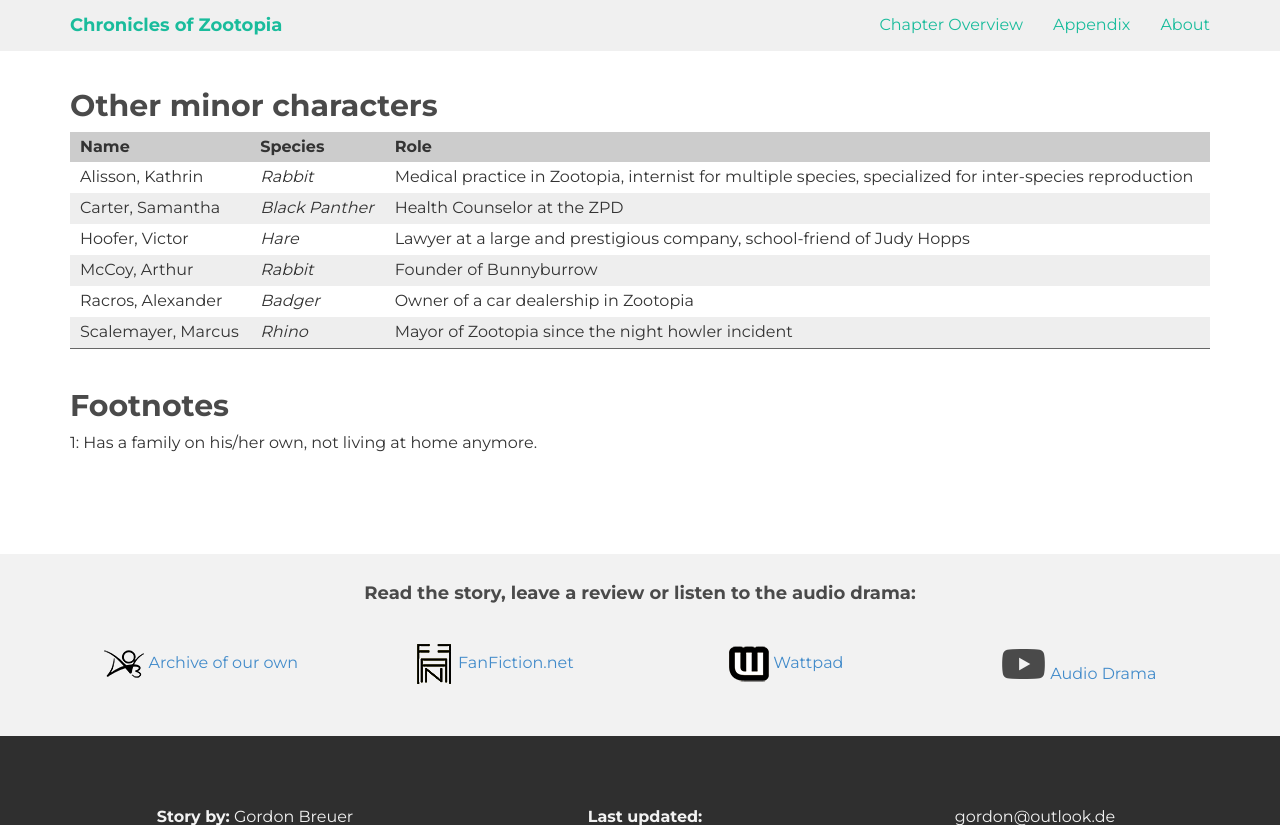
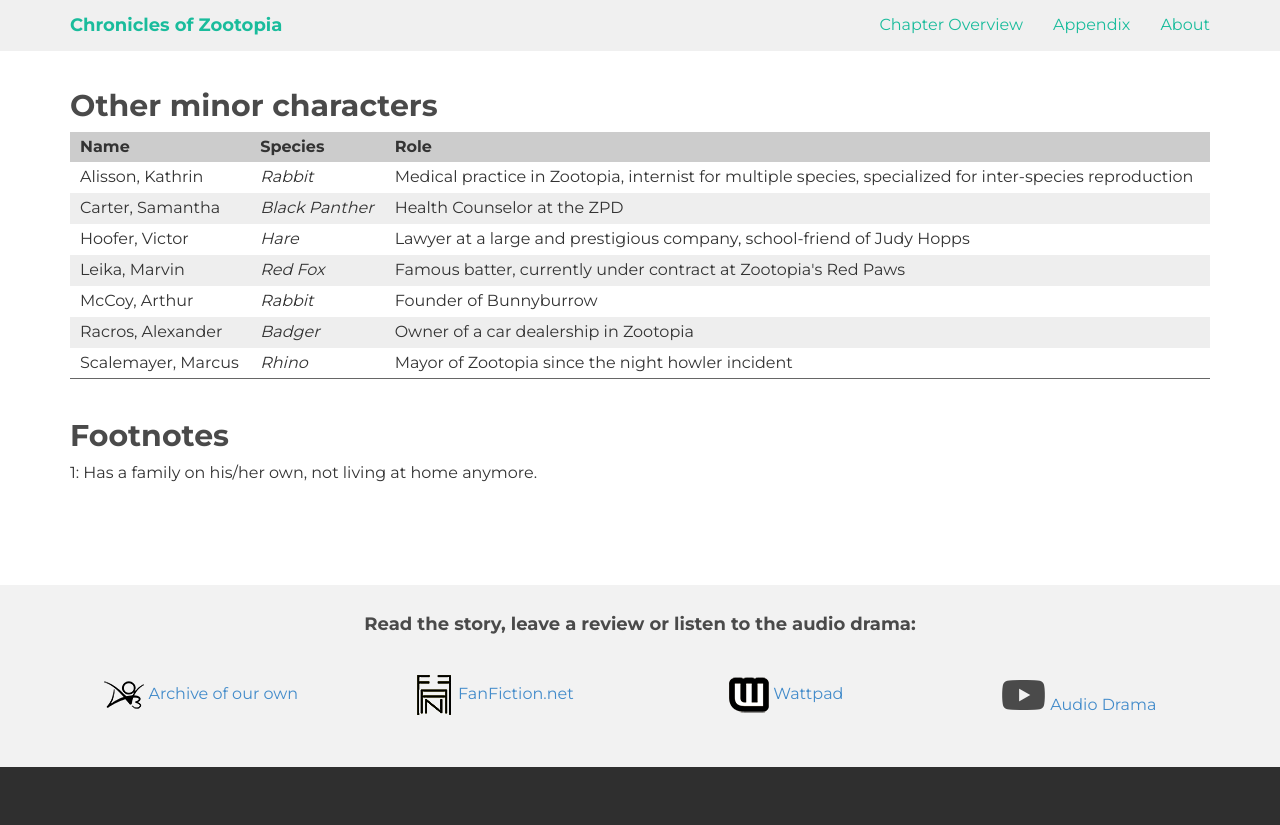
Before and after one commit to Anheledir/ChroniclesOfZootopia, a Jekyll site: the page built from appendix/characters.md, in a window 1280 px wide and 900 px high, scrolled down 3513 px, cut to the strip 0-825 px from the top of the window. Built offline with Jekyll 4.4.1, drawn with Linux system fonts in a browser that asks for light colours; nearby versions of some CDN libraries.

Commit message:
added glossar: Stripeless Zebra added minor persona: Marvin Leika

```diff
--- a/_data/charactersMinor.yml
+++ b/_data/charactersMinor.yml
@@ -16,3 +16,6 @@
 - name: McCoy, Arthur
   species: Rabbit
   role: Founder of Bunnyburrow
+- name: Leika, Marvin
+  species: Red Fox
+  role: "Famous batter, currently under contract at Zootopia's Red Paws"
--- a/_data/glossar.yml
+++ b/_data/glossar.yml
@@ -25,3 +25,6 @@
 - term: Red Paws
   description: A professional baseball team from Zootopia
   isBrand: true
+- term: Streak-free Zebra
+  description: A shout of astonishment.
+  isBrand: false
```
